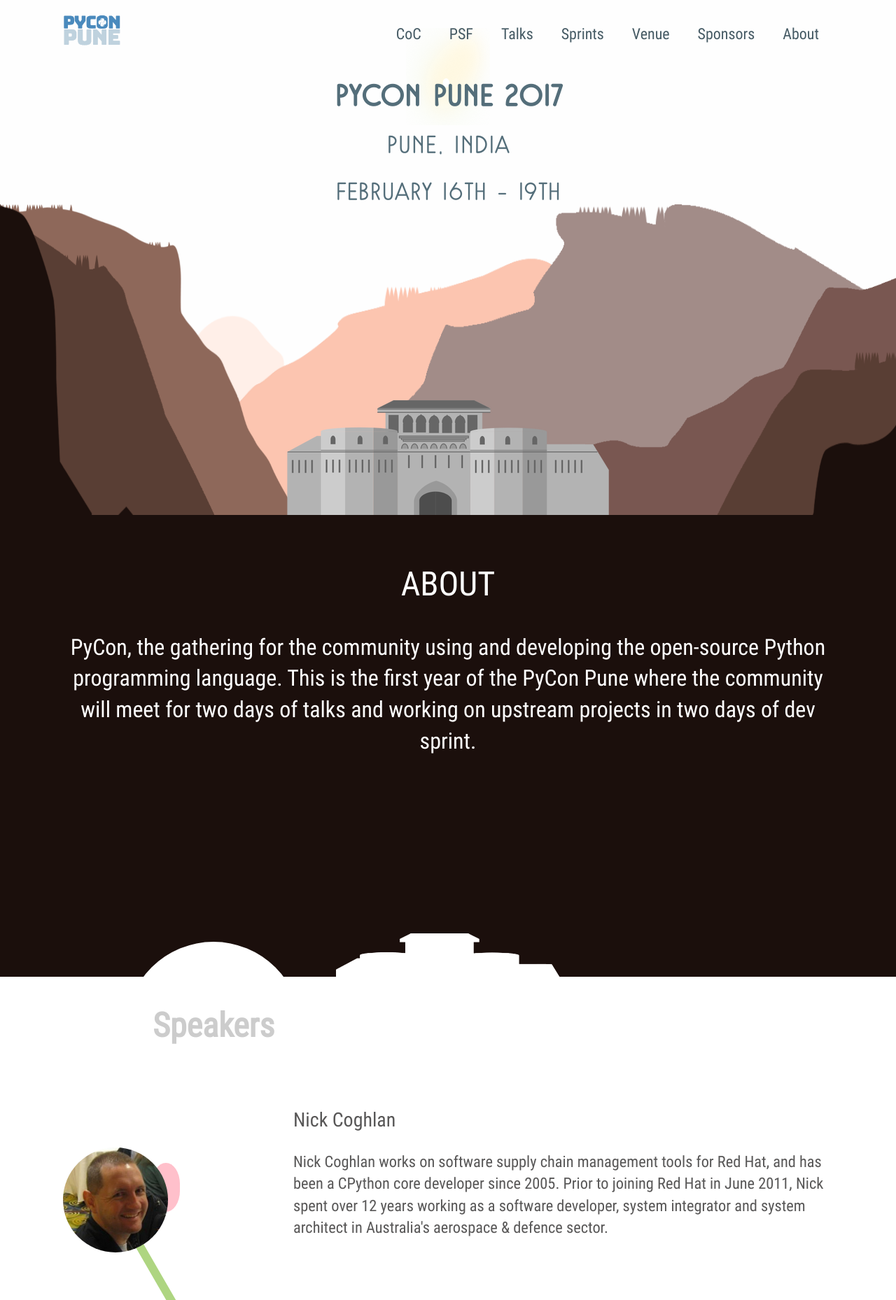
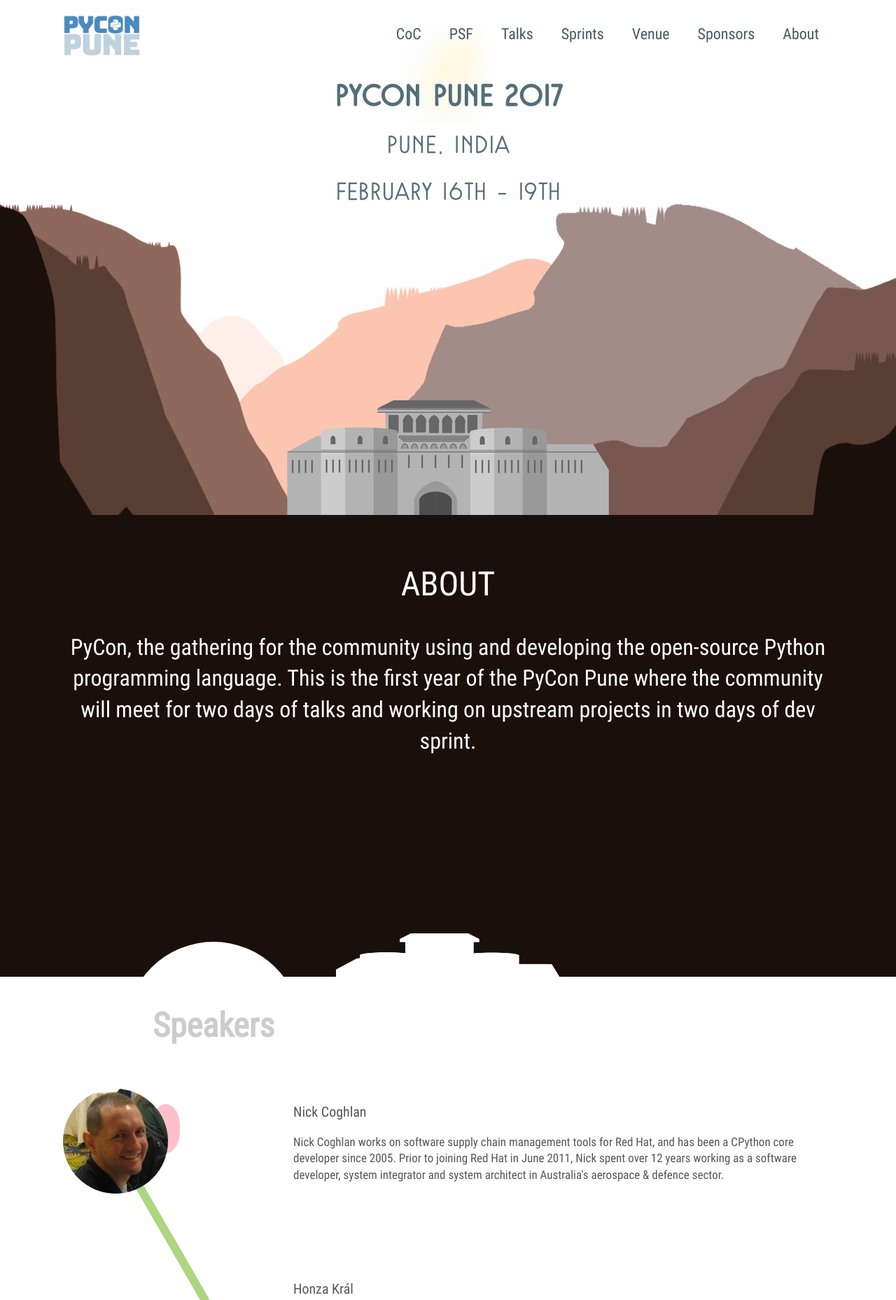
Before and after one commit to PyConPune/pune.pycon.org, a Python web app: template templates/index.html in a window 1280 px wide. Shown: the top 1858 px of the page at 70% size. Run offline with Jinja, Linux system fonts and the light colour scheme; the template is opened without the code that fills it, so the values that code supplies are empty; some libraries are stand-ins or nearby versions.

Commit message:
Add Honza's details

```diff
--- a/css/main.css
+++ b/css/main.css
@@ -8,7 +8,7 @@ a {
 }
 
 .logo {
-  height: 45px;
+  height: 60px;
   position: absolute;
   left: 0;
   top: 5px;
@@ -379,7 +379,7 @@ span.s-y-t a:hover {
 
 .third-fold h3 {
   font-family: "RobotoCondensed";
-  font-size: 2.5em;
+  font-size: 20px;
   font-weight: 400;
 }
 
@@ -407,6 +407,10 @@ span.s-y-t a:hover {
 
 .third-fold .speakers-block {
   padding: 100px 0px;
+}
+
+.speaker p {
+  font-size: 17px;
 }
 
 .green-fold .content,
--- a/templates/index.html
+++ b/templates/index.html
@@ -62,19 +62,20 @@
               </div>
             </div>
             <div class="speaker m-t-100">
-                <div class="inline-block s-right"><img alt="keynote-speaker" src="/images/praveenpatil.jpg" /><div class="oval blue"></div></div>
+                <div class="inline-block s-right"><img alt="keynote-speaker" src="/images/honza.jpg" /><div class="oval blue"></div></div>
+                <div class="inline-block speaker-info">
+                  <h3>Honza Král</h3>
+                  <p>Honza is a Python programmer and Django core developer – since he is scared of the bright and shiny world of browsers, designers, and users he prefers to stay buried deep in the infrastructure code and just provides others with tools to do the actual site-building.
+                    Since 2008 Honza has been building content web sites for fun and profit. During this time he discovered Elasticsearch which lead to him joining the company behind it in 2013 to work on the Python drivers.</p>
+                </div>
+            </div>
+            <div class="speaker m-t-100">
+                <div class="inline-block s-left"><img alt="keynote-speaker" src="/images/praveenpatil.jpg" /><div class="oval yellow"></div><div class="line right-line"></div></div>
                 <div class="inline-block speaker-info">
                   <h3>Praveen Patil</h3>
                   <p>A Physics Teacher who loves FOSS, Fedora, Python and believes that 'A Clean House is a Sign of a Wasted Life !'</p>
                 </div>
             </div>
-            <!-- <div class="speaker m-t-100">
-                <div class="inline-block s-left"><img alt="keynote-speaker" src="/images/praveenpatil.jpg" /><div class="oval yellow"></div><div class="line right-line"></div></div>
-                <div class="inline-block speaker-info">
-                  <h3>Praveen Patil</h3>
-                  <p>A Physics Teacher who loves FOSS, Fedora, Python and believes that 'A Clean House is a Sign of a Wasted Life !'</p>
-                </div>
-            </div> -->
           </div>
         </div>
       </div><!-- blue-fold -->
```
Also changed, not shown: index.html (+9 -8 lines), images/honza.jpg (added).
